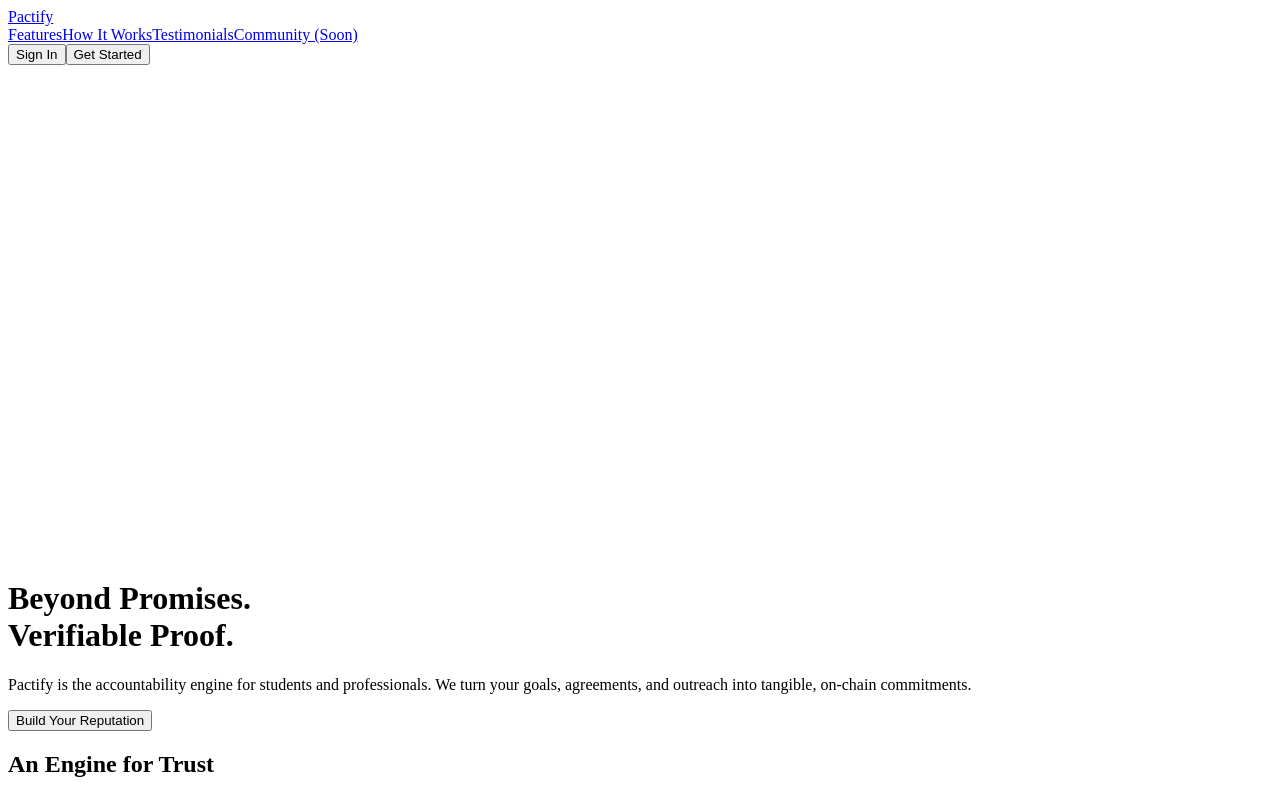
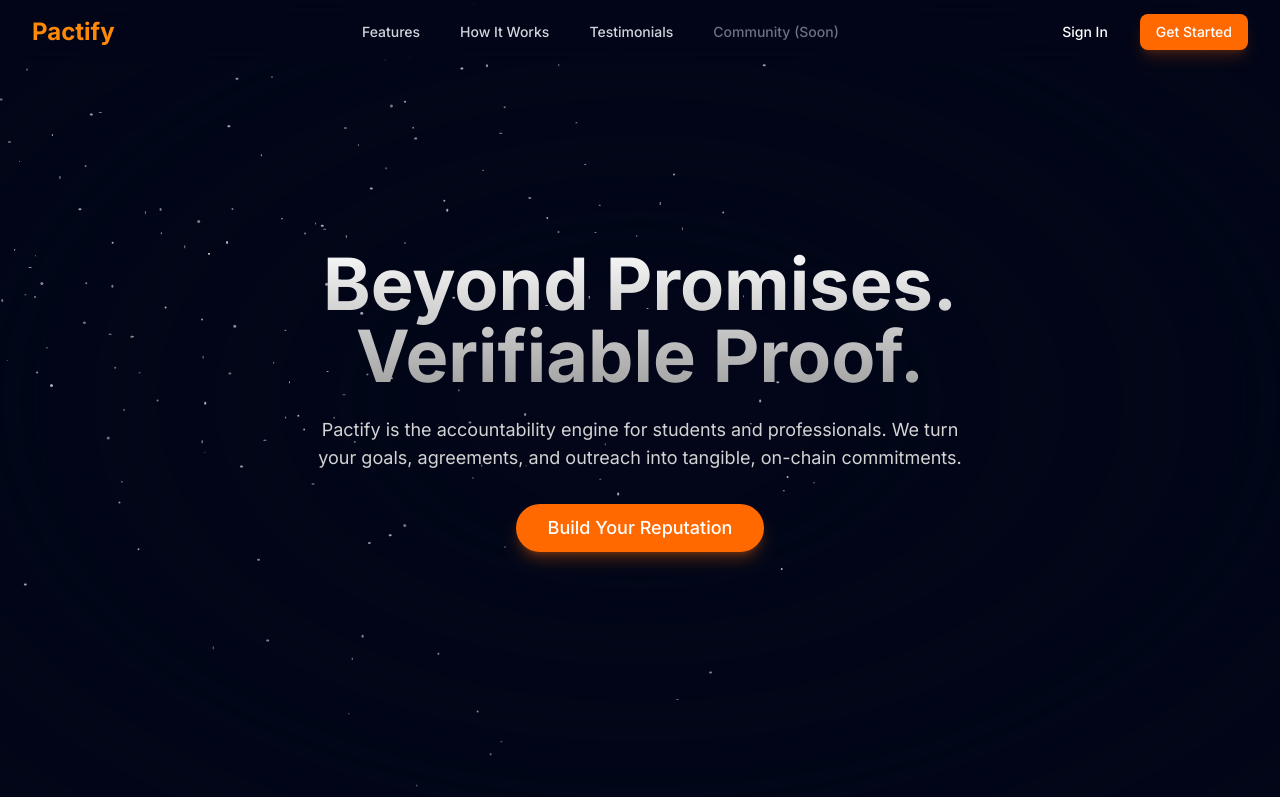
Before and after one commit to Ayushkaranth/pactify, a Next.js app: page / in a window 1280 px wide. Shown: the top 797 px of the page. Built offline with nearby package versions, Linux system fonts and the light colour scheme; no server answers; what wagmi would draw is missing.

Commit message:
updated file

```diff
--- /dev/null
+++ b/app/ClientLayoutWrapper.tsx
@@ -0,0 +1,15 @@
+// app/ClientLayoutWrapper.tsx
+"use client"; // ✅ mark as client
+
+import { ReactNode } from "react";
+import { ClientProviders } from "../components/ClientProviders";
+import { ShootingStarBackground } from "../components/background-animation";
+
+export function ClientLayoutWrapper({ children }: { children: ReactNode }) {
+  return (
+    <ClientProviders>
+      <ShootingStarBackground />
+      {children}
+    </ClientProviders>
+  );
+}
--- a/app/layout.tsx
+++ b/app/layout.tsx
@@ -1,28 +1,21 @@
 // app/layout.tsx
-import { usePathname } from "next/navigation"; // client-safe hook
-import { ClientProviders } from "../components/ClientProviders";
-import { ShootingStarBackground } from "../components/background-animation";
+import type { Metadata } from "next";
+import { Inter } from "next/font/google";
+import "./globals.css";
+import { ClientLayoutWrapper } from "./ClientLayoutWrapper";
+
+const inter = Inter({ subsets: ["latin"] });
+
+export const metadata: Metadata = {
+  title: "Pactify",
+  description: "Verifiable Commitments",
+};
 
 export default function RootLayout({ children }: { children: React.ReactNode }) {
-  const pathname = typeof window !== "undefined" ? window.location.pathname : "";
-
-  // Skip ClientProviders for error pages
-  const isErrorPage = pathname.startsWith("/404") || pathname.startsWith("/500");
-
   return (
     <html lang="en">
-      <body className="bg-slate-950">
-        {isErrorPage ? (
-          <>
-            <ShootingStarBackground />
-            {children}
-          </>
-        ) : (
-          <ClientProviders>
-            <ShootingStarBackground />
-            {children}
-          </ClientProviders>
-        )}
+      <body className={`${inter.className} bg-slate-950`}>
+        <ClientLayoutWrapper>{children}</ClientLayoutWrapper>
       </body>
     </html>
   );
```
